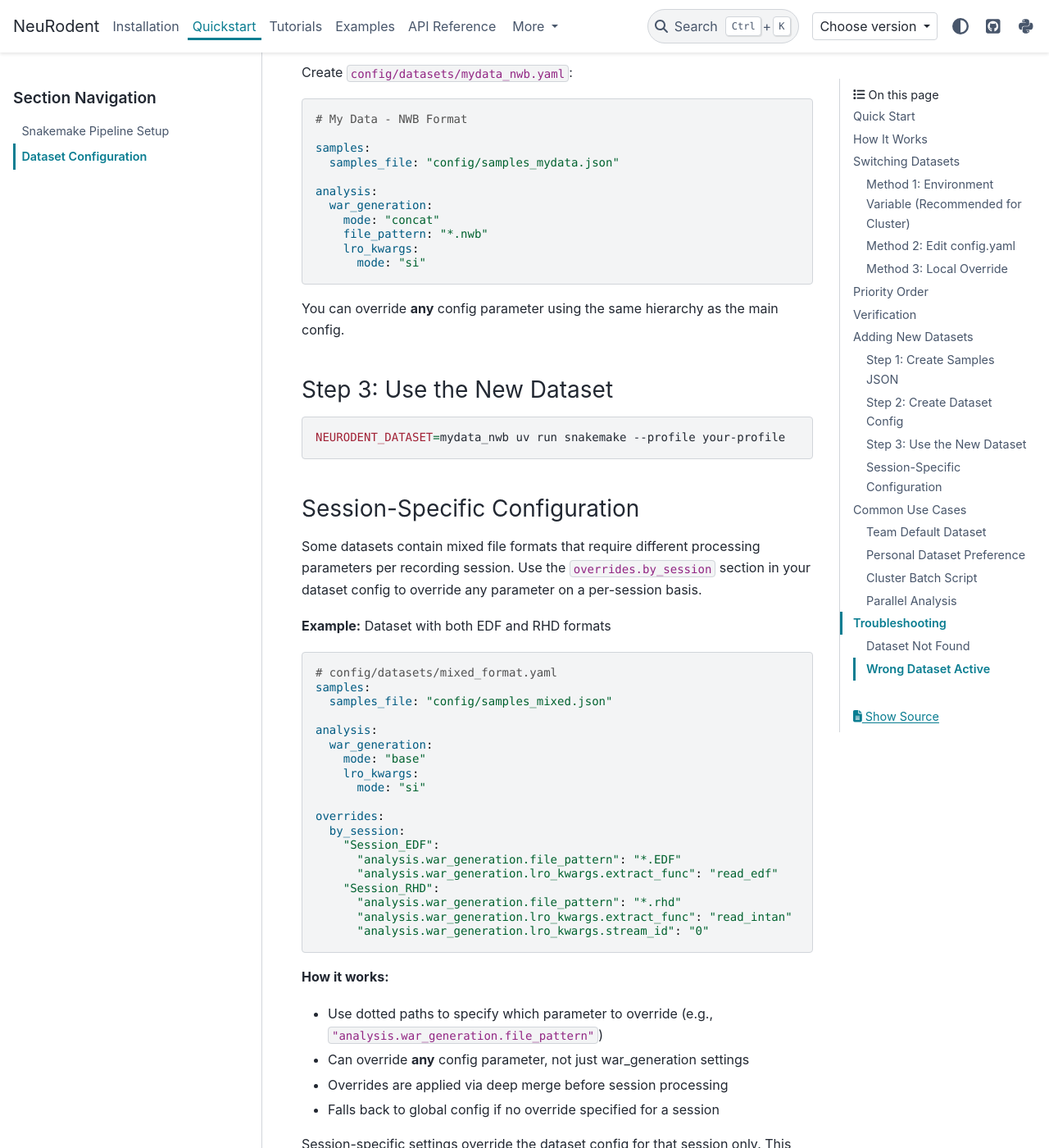
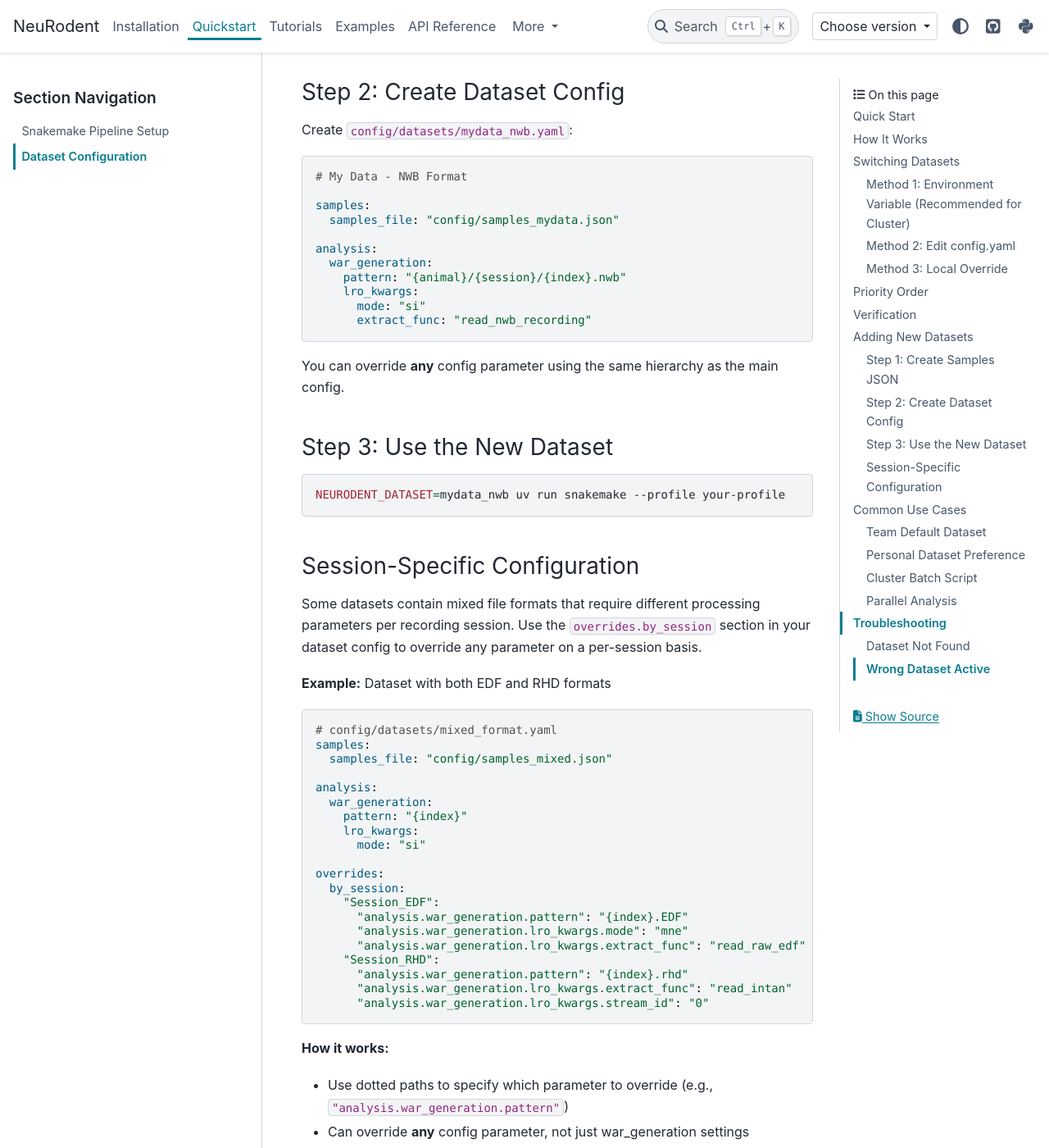
Before and after one commit to josephdong1000/neurodent, a Sphinx documentation site: the page built from docs/quickstart/dataset_configuration.rst, in a window 1280 px wide and 1400 px high, scrolled down 7316 px. Shown: the whole window at 82% size. Built offline with Sphinx 7.4.7 and the PyData theme 0.15.4, drawn with Linux system fonts in a browser that asks for light colours; pages that are not in the unit, such as notebooks, are missing from menus; some of the changed text lies outside the part shown.

Commit message:
Unify documentation: update notebooks, RST docs, and docstrings to match current API
- Fix data_loading.ipynb: replace old LRO params (base_folder_path, file_pattern, input_type, si_recordings, mode=bin) with current API (item, mode=si/mne, extract_func, recording)
- Fix basic_usage.ipynb: update LRO and AO creation examples
- Fix windowed_analysis.ipynb: update LRO and AO examples
- Fix spike_analysis.ipynb: update LRO and AO examples
- Fix snakemake_pipeline.ipynb: update config.yaml and samples.json examples
- Fix dataset_configuration.rst: replace file_pattern with pattern, fix example configs
- Fix workflow/utils.py docstrings: update apply_path_overrides examples
- Update test examples in test_workflow_utils.py and test_snakemake_workflow_utils.py

Co-authored-by: josephdong1000 <84431899+josephdong1000@users.noreply.github.com>

```diff
--- a/docs/quickstart/dataset_configuration.rst
+++ b/docs/quickstart/dataset_configuration.rst
@@ -195,7 +199,7 @@ describes all available parameters:
      - string
      - No
      - Per-animal file discovery pattern, overriding the global
-       ``file_pattern`` in the dataset config. Supports ``{data_root}``,
+       ``pattern`` in the dataset config. Supports ``{data_root}``,
        ``{animal}``, and ``{index}`` placeholders
        (e.g. ``"{data_root}/custom/{animal}_{index}.rhd"``).
    * - ``lro_kwargs``
@@ -354,10 +358,10 @@ Create ``config/datasets/mydata_nwb.yaml``:
 
    analysis:
      war_generation:
-       mode: "concat"
-       file_pattern: "*.nwb"
+       pattern: "{animal}/{session}/{index}.nwb"
        lro_kwargs:
          mode: "si"
+         extract_func: "read_nwb_recording"
 
 You can override **any** config parameter using the same hierarchy as the main config.
 
@@ -383,23 +387,24 @@ Some datasets contain mixed file formats that require different processing param
 
    analysis:
      war_generation:
-       mode: "base"
+       pattern: "{index}"
        lro_kwargs:
          mode: "si"
 
    overrides:
      by_session:
        "Session_EDF":
-         "analysis.war_generation.file_pattern": "*.EDF"
-         "analysis.war_generation.lro_kwargs.extract_func": "read_edf"
+         "analysis.war_generation.pattern": "{index}.EDF"
+         "analysis.war_generation.lro_kwargs.mode": "mne"
+         "analysis.war_generation.lro_kwargs.extract_func": "read_raw_edf"
        "Session_RHD":
-         "analysis.war_generation.file_pattern": "*.rhd"
+         "analysis.war_generation.pattern": "{index}.rhd"
          "analysis.war_generation.lro_kwargs.extract_func": "read_intan"
          "analysis.war_generation.lro_kwargs.stream_id": "0"
 
 **How it works:**
 
-- Use dotted paths to specify which parameter to override (e.g., ``"analysis.war_generation.file_pattern"``)
+- Use dotted paths to specify which parameter to override (e.g., ``"analysis.war_generation.pattern"``)
 - Can override **any** config parameter, not just war_generation settings
 - Overrides are applied via deep merge before session processing
 - Falls back to global config if no override specified for a session
```
Also changed, not shown: other parts of docs/quickstart/dataset_configuration.rst (+10 -6 lines), 3 other files.
